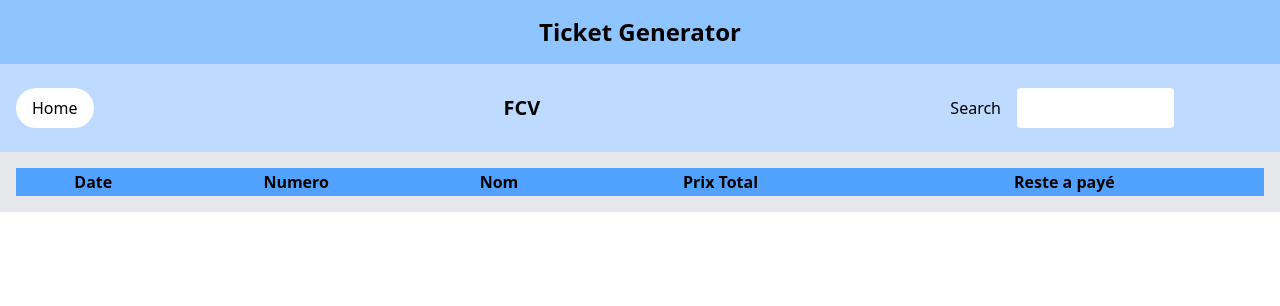
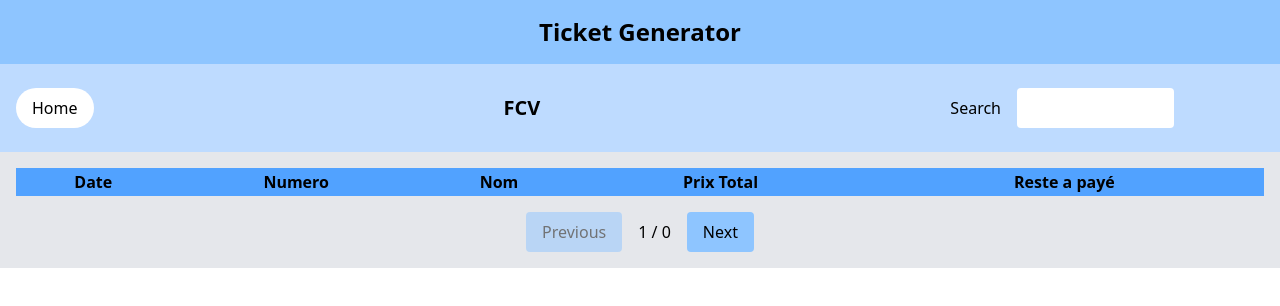
Before and after one commit to Medido1/office_ticket_generator, a React (Vite) app: page /fcv in a window 1280 px wide. Shown: the top 306 px of the page. Built offline with nearby package versions, Linux system fonts and the light colour scheme.

Commit message:
Add pagination feature to cytoponction and fcv

```diff
--- a/src/components/Cytoponction.jsx
+++ b/src/components/Cytoponction.jsx
@@ -7,6 +7,15 @@ function Cytoponction() {
   const [CytoponctionData, setCytoponctionData] = useState([]);
   const [searchTerm, setSearchTerm] = useState("");
   const [displayData, setDisplayData] = useState([]);
+
+  /* add pagination feature */
+  const [currentPage, setCurrentPage] = useState(1);
+  const itemsPerPage = 2;
+
+  const indexOfLastItem = currentPage * itemsPerPage;
+  const indexOfFirstItem = indexOfLastItem - itemsPerPage;
+  const currentItems = displayData.slice(indexOfFirstItem, indexOfLastItem);
+  const totalPages = Math.ceil(displayData.length / itemsPerPage);
 
   useEffect(() => {
     let data = [];
@@ -29,6 +38,7 @@ function Cytoponction() {
       const filtered = fullData.filter(item => item.type === "Cytoponction");
       setCytoponctionData(filtered)
       setDisplayData(filtered);
+      setCurrentPage(1);
     }, [fullData]);
 
     useEffect(() =>  {
@@ -40,6 +50,7 @@ function Cytoponction() {
         );
         setDisplayData(filteredData);
       }
+      setCurrentPage(1);
     }, [searchTerm, CytoponctionData])
 
     function deleteClient(id) {
@@ -93,7 +104,7 @@ function Cytoponction() {
             </tr>
           </thead>
           <tbody>
-            {displayData.map(client => (
+            {currentItems.map(client => (
               <tr key={client.id}>
                 <td className="w-[20%] p-2 border text-center ">
                   <div className="flex gap-4 items-center">
@@ -115,6 +126,23 @@ function Cytoponction() {
             ))}
           </tbody>
         </table>
+        <div className="mt-4 flex justify-center gap-2">
+          <button
+            onClick={() => setCurrentPage(prev => Math.max(prev - 1, 1))}
+            disabled={currentPage === 1}
+            className="px-4 py-2 bg-blue-300 rounded hover:bg-blue-400 disabled:opacity-50"
+          >
+            Previous
+          </button>
+          <span className="px-2 py-2">{currentPage} / {totalPages}</span>
+          <button
+            onClick={() => setCurrentPage(prev => Math.min(prev + 1, totalPages))}
+            disabled={currentPage === totalPages}
+            className="px-4 py-2 bg-blue-300 rounded hover:bg-blue-400 disabled:opacity-50"
+          >
+            Next
+          </button>
+        </div>
       </main>
     </div>
   )
--- a/src/components/Fcv.jsx
+++ b/src/components/Fcv.jsx
@@ -7,6 +7,15 @@ function FCV() {
   const [FCVData, setFCVData] = useState([]);
   const [searchTerm, setSearchTerm] = useState("");
   const [displayData, setDisplayData] = useState([]);
+
+  /* add pagination feature */
+  const [currentPage, setCurrentPage] = useState(1);
+  const itemsPerPage = 2;
+
+  const indexOfLastItem = currentPage * itemsPerPage;
+  const indexOfFirstItem = indexOfLastItem - itemsPerPage;
+  const currentItems = displayData.slice(indexOfFirstItem, indexOfLastItem);
+  const totalPages = Math.ceil(displayData.length / itemsPerPage);
 
   useEffect(() => {
     let data = [];
@@ -29,6 +38,7 @@ function FCV() {
       const filtered = fullData.filter(item => item.type === "F.C.V");
       setDisplayData(filtered)
       setFCVData(filtered);
+      setCurrentPage(1);
     }, [fullData]);
 
     useEffect(() =>  {
@@ -40,6 +50,7 @@ function FCV() {
         );
         setDisplayData(filteredData);
       }
+      setCurrentPage(1);
     }, [searchTerm, FCVData])
 
     function deleteClient(id) {
@@ -93,7 +104,7 @@ function FCV() {
             </tr>
           </thead>
           <tbody>
-            {displayData.map(client => (
+            {currentItems.map(client => (
               <tr key={client.id}>
                 <td className="w-[20%] p-2 border text-center ">
                   <div className="flex gap-4 items-center">
@@ -115,6 +126,23 @@ function FCV() {
             ))}
           </tbody>
         </table>
+        <div className="mt-4 flex justify-center gap-2">
+          <button
+            onClick={() => setCurrentPage(prev => Math.max(prev - 1, 1))}
+            disabled={currentPage === 1}
+            className="px-4 py-2 bg-blue-300 rounded hover:bg-blue-400 disabled:opacity-50"
+          >
+            Previous
+          </button>
+          <span className="px-2 py-2">{currentPage} / {totalPages}</span>
+          <button
+            onClick={() => setCurrentPage(prev => Math.min(prev + 1, totalPages))}
+            disabled={currentPage === totalPages}
+            className="px-4 py-2 bg-blue-300 rounded hover:bg-blue-400 disabled:opacity-50"
+          >
+            Next
+          </button>
+        </div>
       </main>
     </div>
   )
```
